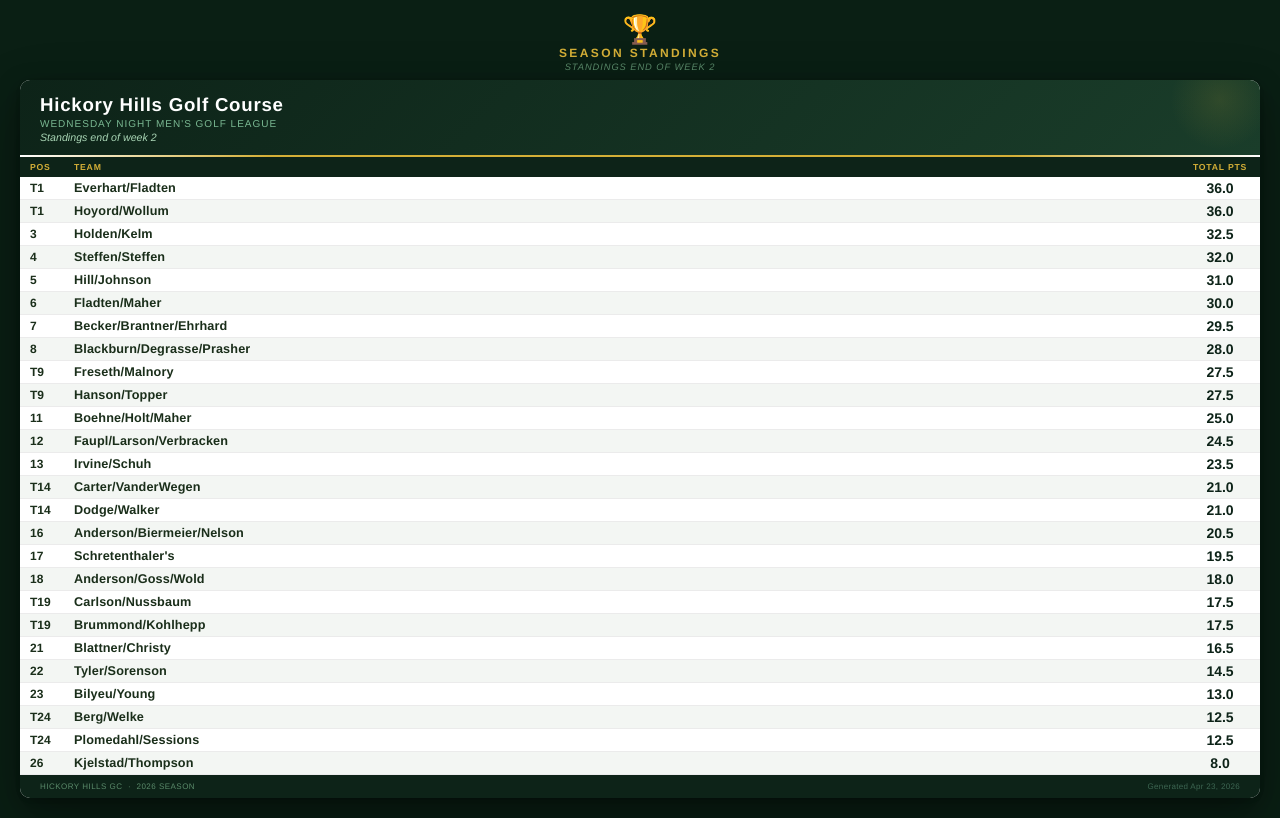
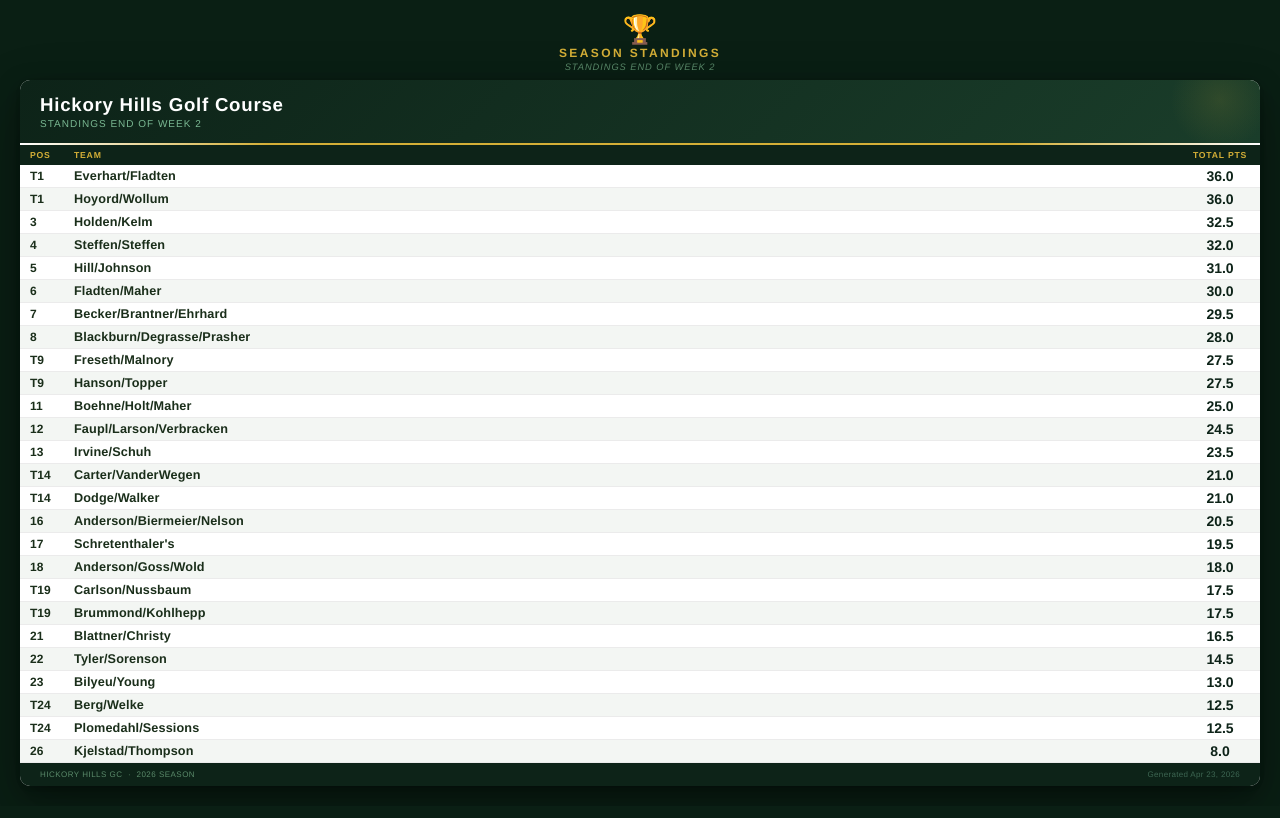
Before and after one commit to thecarter34/fitsync, a website: page development/GolfLeague/scorecard_automation/output/leaderboard.html in a window 1280 px wide. Drawn offline with Linux system fonts and the light colour scheme.

Commit message:
Leaderboard: subtitle now reads 'Standings end of week N' directly, removed duplicate note

```diff
--- a/development/GolfLeague/scorecard_automation/output/leaderboard.html
+++ b/development/GolfLeague/scorecard_automation/output/leaderboard.html
@@ -87,12 +87,6 @@
     letter-spacing: 0.1em;
     text-transform: uppercase;
     margin: 0 0 2px;
-  }
-  .card-header .standings-note {
-    font-size: 8pt;
-    color: #a8d4b4;
-    font-style: italic;
-    margin: 0;
   }
   .gold-divider {
     height: 2px;
@@ -197,8 +191,7 @@
     <div class="card-header">
       <div class="card-header-inner">
         <h2>Hickory Hills Golf Course</h2>
-        <p class="card-subtitle">Wednesday Night Men's Golf League</p>
-        <p class="standings-note">Standings end of week 2</p>
+        <p class="card-subtitle">Standings end of week 2</p>
       </div>
     </div>
     <div class="gold-divider"></div>
```
Also changed, not shown: 1 other file.
